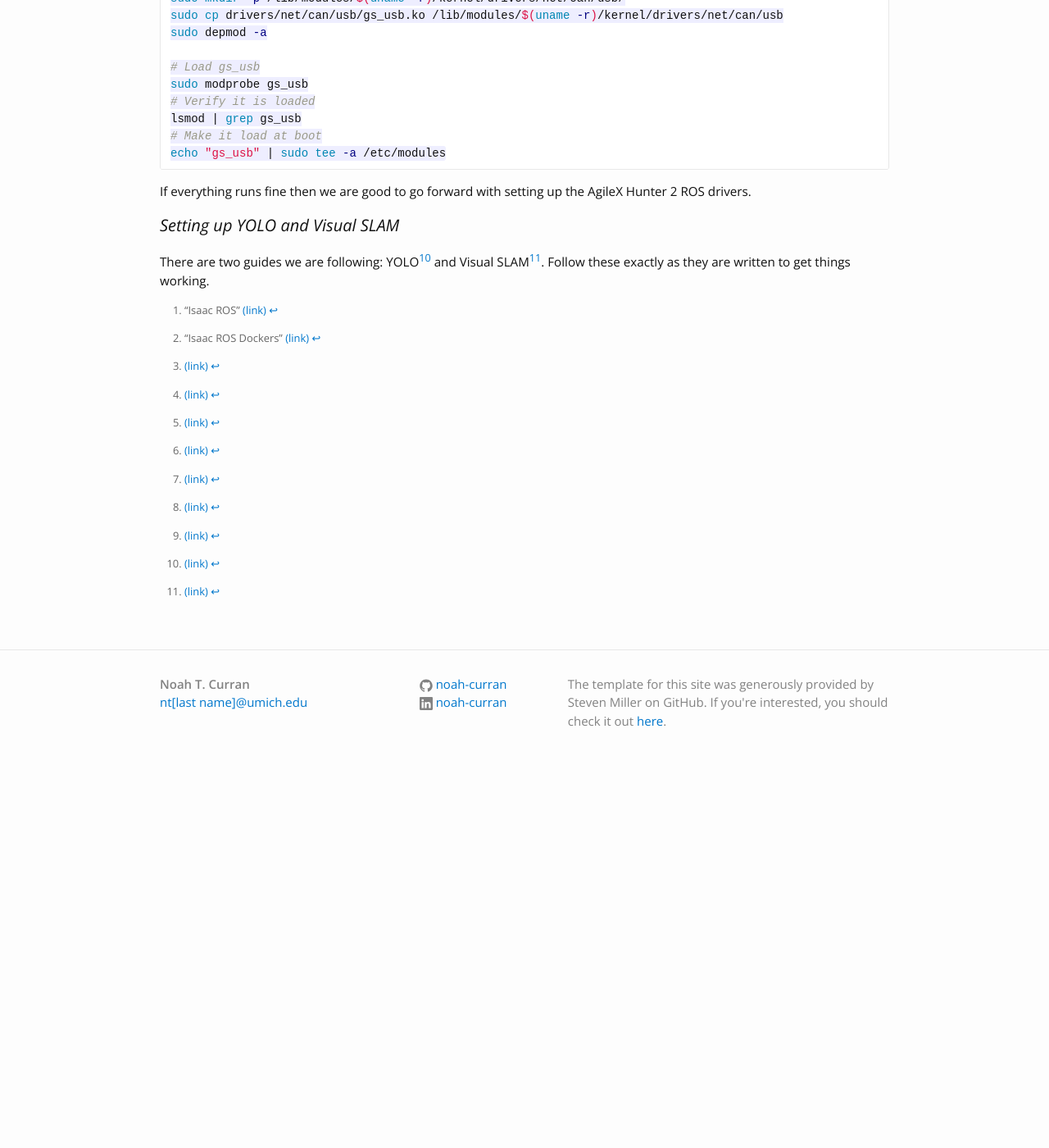
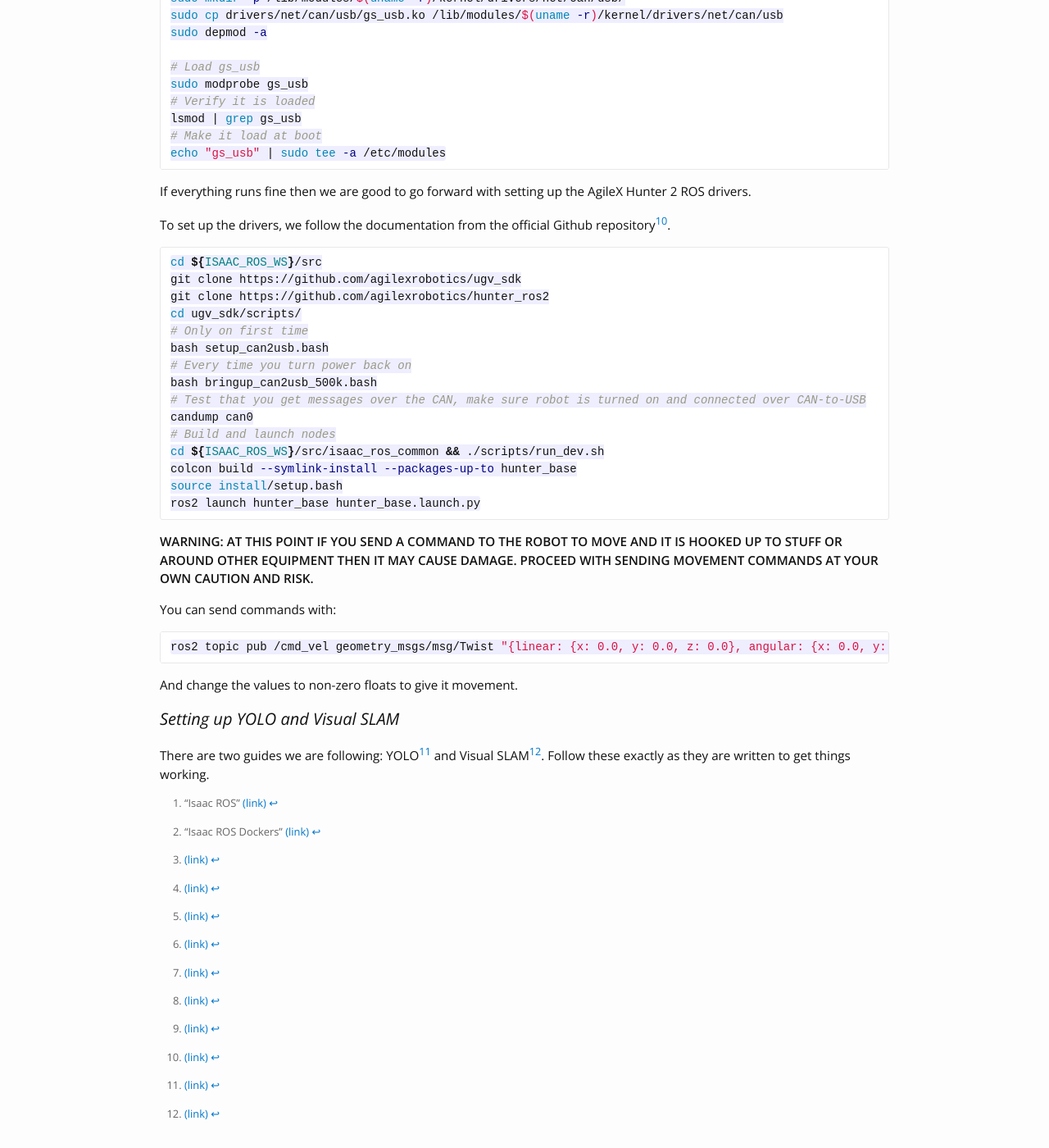
Before and after one commit to noah-curran/noah-curran.github.io, a Jekyll site: the page built from _posts/2025-03-26-notes-on-building-ros-and-sensor-drivers-on-jetson.md, in a window 1280 px wide and 1400 px high, scrolled down 2066 px. Shown: the whole window at 82% size. Built offline with Jekyll 4.4.1, drawn with Linux system fonts in a browser that asks for light colours; before the commit the page ends 3016 px from its top, so only the background shows below that.

Commit message:
update to get movement commands working

````diff
--- a/_posts/2025-03-26-notes-on-building-ros-and-sensor-drivers-on-jetson.md
+++ b/_posts/2025-03-26-notes-on-building-ros-and-sensor-drivers-on-jetson.md
@@ -84,6 +84,33 @@
 
 If everything runs fine then we are good to go forward with setting up the AgileX Hunter 2 ROS drivers.
 
+To set up the drivers, we follow the documentation from the official Github repository[^12].
+```bash
+cd ${ISAAC_ROS_WS}/src
+git clone https://github.com/agilexrobotics/ugv_sdk
+git clone https://github.com/agilexrobotics/hunter_ros2
+cd ugv_sdk/scripts/
+# Only on first time
+bash setup_can2usb.bash
+# Every time you turn power back on
+bash bringup_can2usb_500k.bash
+# Test that you get messages over the CAN, make sure robot is turned on and connected over CAN-to-USB
+candump can0
+# Build and launch nodes
+cd ${ISAAC_ROS_WS}/src/isaac_ros_common && ./scripts/run_dev.sh
+colcon build --symlink-install --packages-up-to hunter_base
+source install/setup.bash
+ros2 launch hunter_base hunter_base.launch.py
+```
+
+**WARNING: AT THIS POINT IF YOU SEND A COMMAND TO THE ROBOT TO MOVE AND IT IS HOOKED UP TO STUFF OR AROUND OTHER EQUIPMENT THEN IT MAY CAUSE DAMAGE. PROCEED WITH SENDING MOVEMENT COMMANDS AT YOUR OWN CAUTION AND RISK.**
+
+You can send commands with:
+```bash
+ros2 topic pub /cmd_vel geometry_msgs/msg/Twist "{linear: {x: 0.0, y: 0.0, z: 0.0}, angular: {x: 0.0, y: 0.0, z: 0.0}}"
+```
+And change the values to non-zero floats to give it movement.
+
 ### Setting up YOLO and Visual SLAM
 There are two guides we are following: YOLO[^7] and Visual SLAM[^8]. Follow these exactly as they are written to get things working.
 
@@ -98,3 +125,4 @@
 [^9]: [(link)](https://github.com/RoboSense-LiDAR/rslidar_sdk)
 [^10]: [(link)](https://github.com/RoboSense-LiDAR/rslidar_msg)
 [^11]: [(link)](https://gist.github.com/WT-MM/5f414dfa32aca8adbf5ef8e32a391e30)
+[^12]: [(link)](https://github.com/agilexrobotics/hunter_ros2)
````
